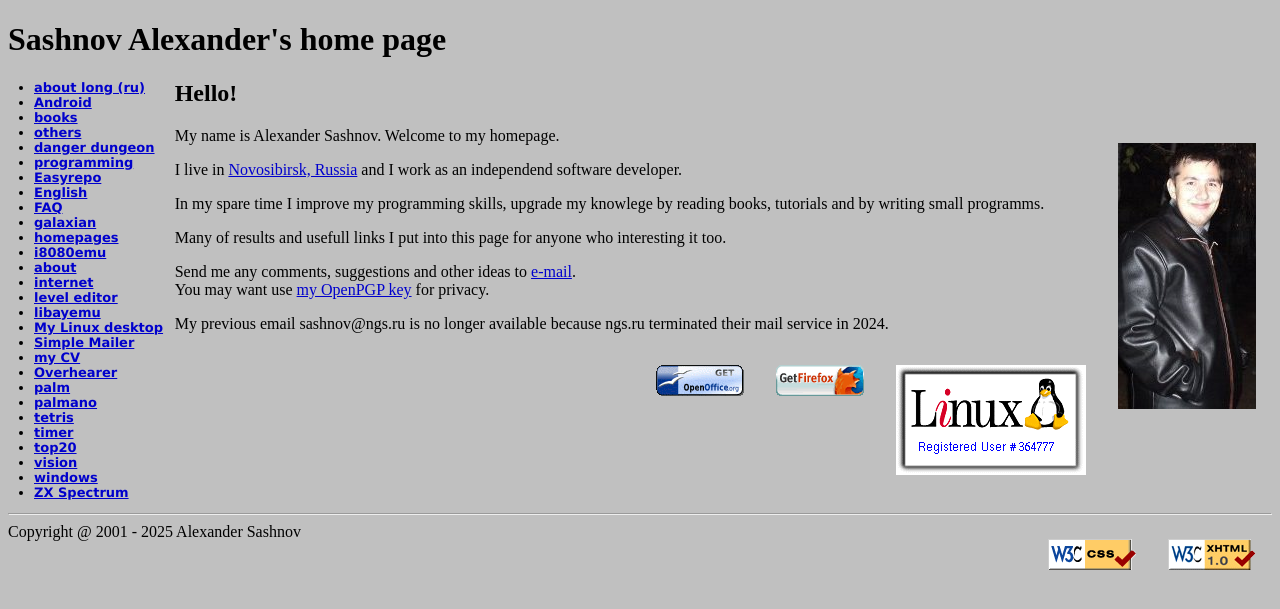
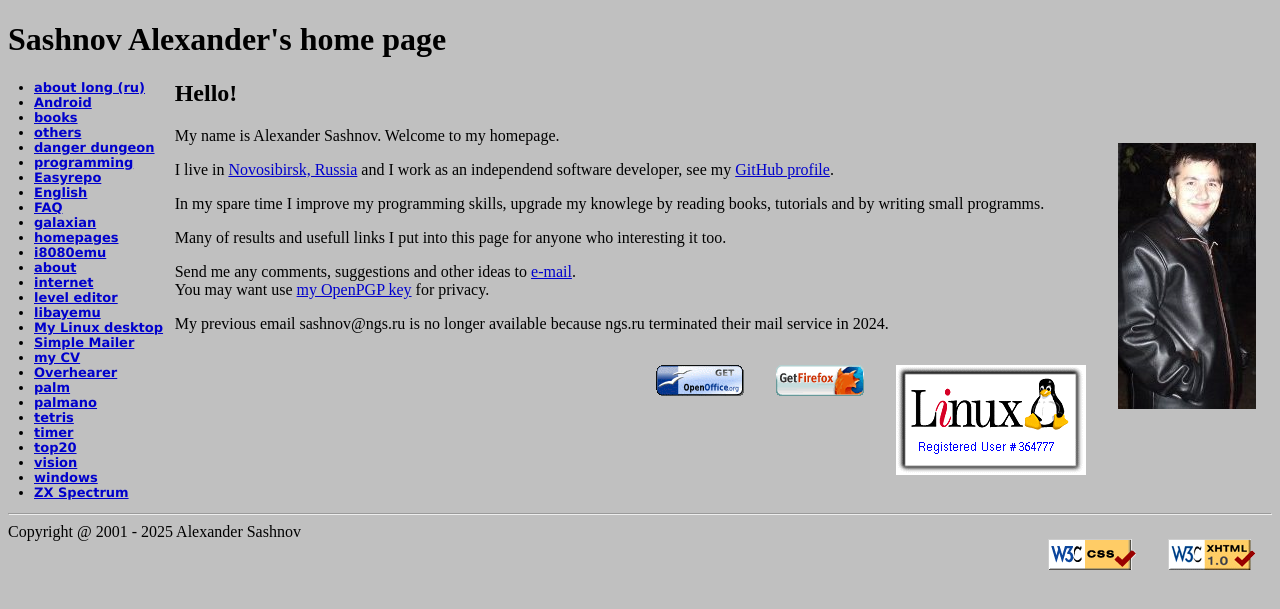
Before and after one commit to asashnov/asashnov.github.io, a Jekyll site: the page built from index.html, in a window 1280 px wide. Shown: the top 609 px of the page. Built offline with Jekyll 4.4.1, drawn with Linux system fonts in a browser that asks for light colours.

Commit message:
Add link to my GitHub profile

```diff
--- a/index.html
+++ b/index.html
@@ -18,7 +18,8 @@ My name is Alexander Sashnov. Welcome to my homepage.
 <p>
 I live in
 <a href="http://maps.google.com/maps?f=q&amp;hl=en&amp;q=Novosibirsk,+Russia&amp;ie=UTF8&amp;ll=55.040024,82.929955&amp;spn=0.126691,0.374222&amp;t=k&amp;om=1">Novosibirsk, Russia</a>
-and I work as an independend software developer.
+and I work as an independend software developer,
+see my <a href="https://github.com/asashnov">GitHub profile</a>.
 </p>
 
 <p>
```
